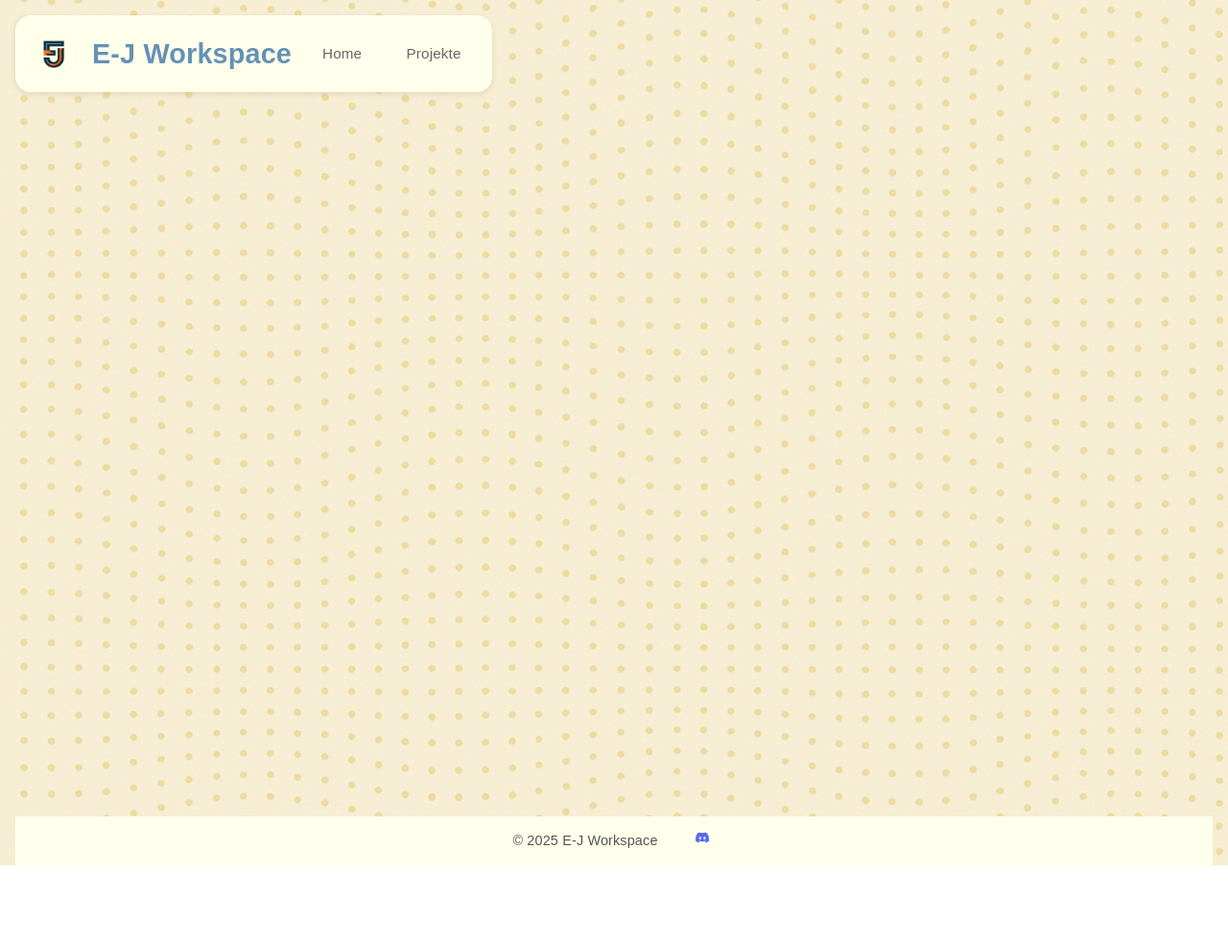
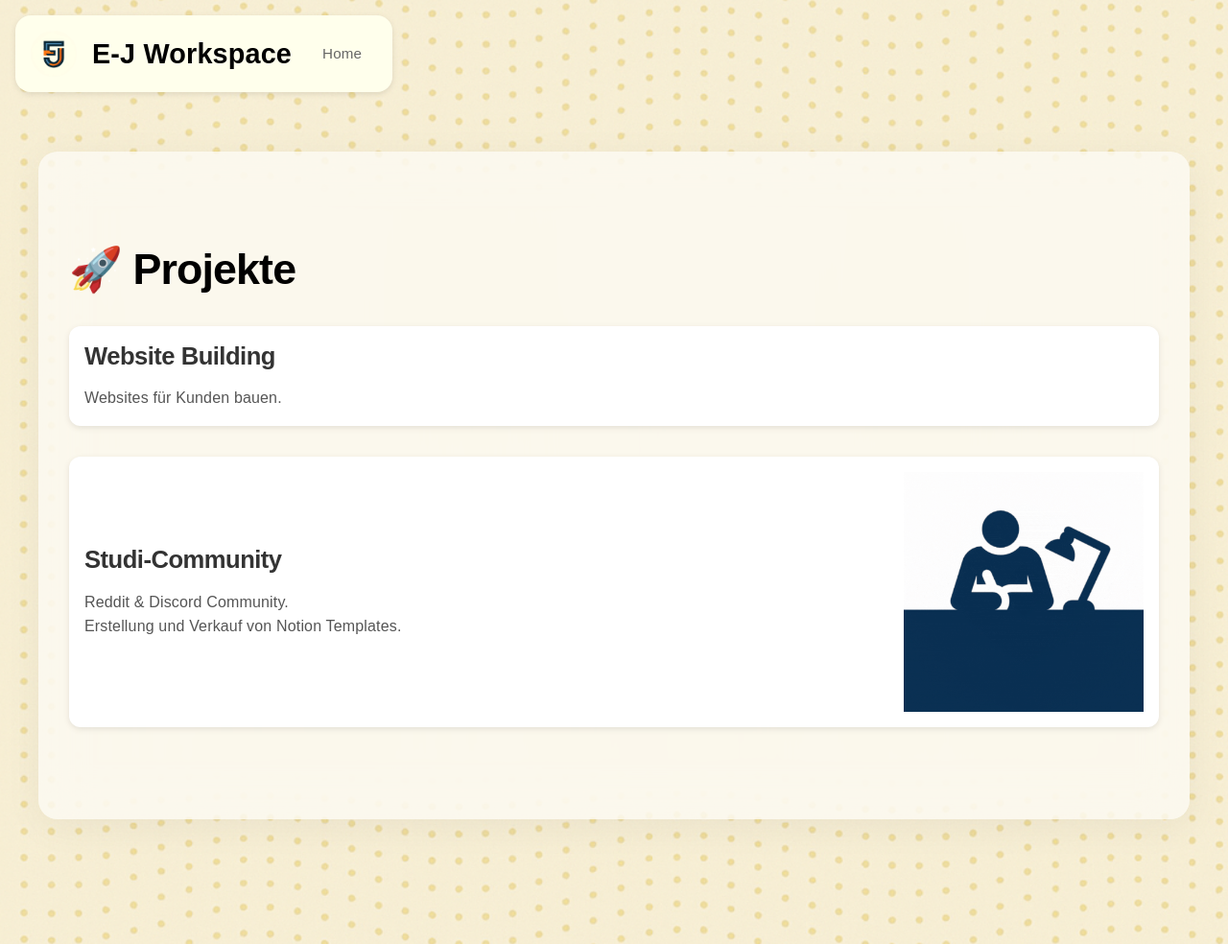
Before and after one commit to E-J-Workspace/e-j-website, a plain HTML site: page projekte.html in a window 1280 px wide. Shown: the top 984 px of the page at 96% size. Before the commit the page ends 902 px from the top, so only its background shows below. Drawn offline with Linux system fonts and the light colour scheme.

Commit message:
QoL Updates

```diff
--- a/projekte.html
+++ b/projekte.html
@@ -16,25 +16,26 @@
       </div>
       <ul>
         <li><a href="index.html">Home</a></li>
-        <li><a href="projekte.html" class="active">Projekte</a></li>
       </ul>
     </nav>
   </header>
 
   <main>
     <section id="projects">
-      <h2 style="text-align: left;">🚀 Projekte</h2>
-
-      <!-- Studi-Community Projekt ohne Bild -->
-      <div class="project">
-        <h3>Studi-Community</h3>
-        <p>Unsere Discord-Community für Studierende mit Fokus auf Produktivität, Austausch &amp; Tools für den Studienalltag.</p>
+      <h2 style="text-align: left;">🚀 Projekte</h3>
+      <!-- Website Building Projekt ohne Bild -->
+      <div class="project" style="margin-bottom: 2rem;">
+        <h3>Website Building</h3>
+        <p>Websites für Kunden bauen.</p>
       </div>
-
-      <!-- Website Building Projekt ohne Bild -->
-      <div class="project">
-        <h3>Website Building</h3>
-        <p>Ein Projekt, das sich auf die Erstellung und Gestaltung von modernen Websites mit einem Fokus auf Benutzererfahrung und ästhetische Gestaltung konzentriert.</p>
+      <!-- Studi-Community Projekt mit animiertem Bild rechts -->
+      <div class="project" style="display: flex; justify-content: space-between; align-items: center;">
+        <div style="flex: 1;">
+          <h3>Studi-Community</h3>
+          <p>Reddit & Discord Community.</p>
+          <p>Erstellung und Verkauf von Notion Templates.</p>
+        </div>
+        <img src="assets/Studium Logo animiert.gif" alt="Studi-Community Logo" style="width: 250px; height: auto; margin-left: 20px;" />
       </div>
     </section>
   </main>
--- a/style.css
+++ b/style.css
@@ -1,6 +1,6 @@
 /* Basic Reset */
 :root {
-  --color-primary: #6492B5;
+  --color-primary: #000000;
   --color-accent: #EE7C36;
 }
 * {
@@ -568,3 +568,12 @@ p {
 .tab.janosch h3 {
   color: #EE8432;
 }
+
+.tab#tab-emil h3 {
+  color: #6492B5;
+}
+
+#projects {
+  display: block;
+  opacity: 1;
+}
```
Also changed, not shown: index.html (+3 -3 lines).
